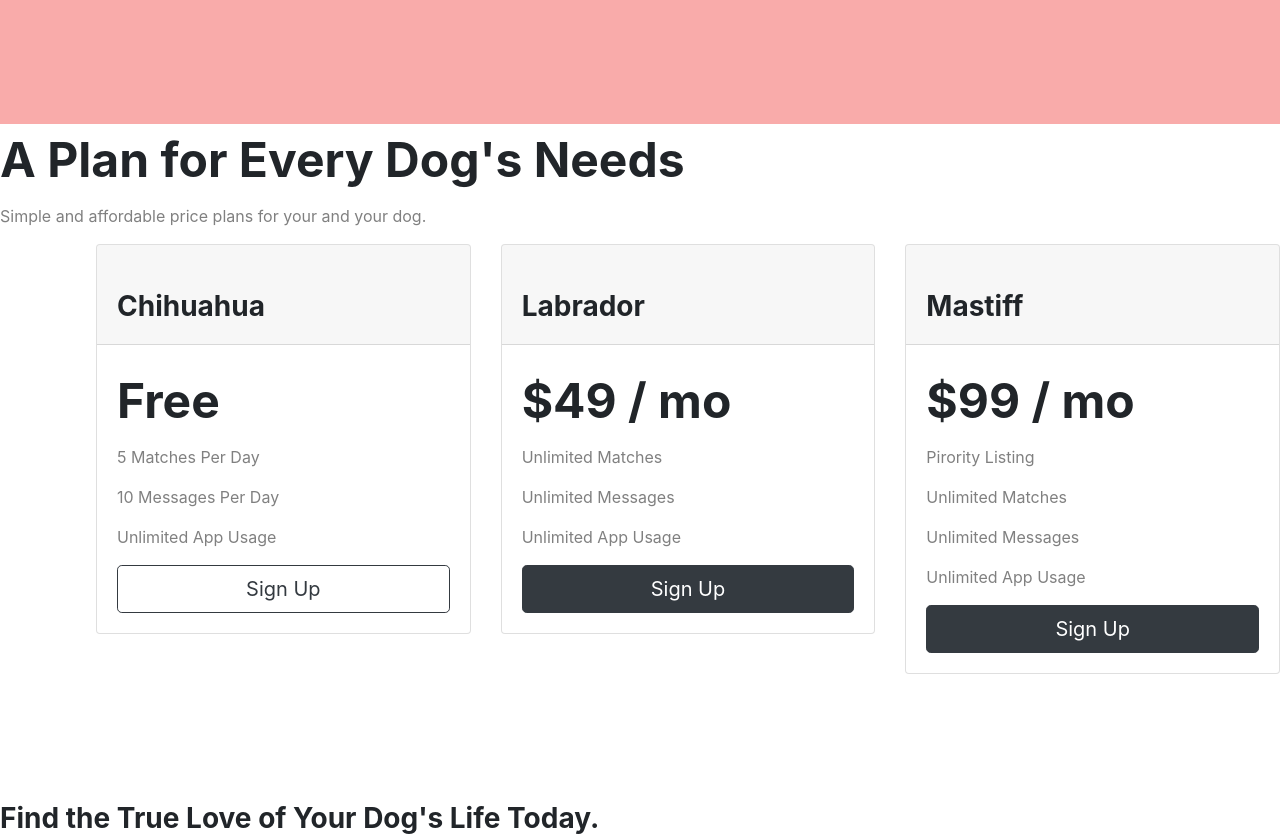
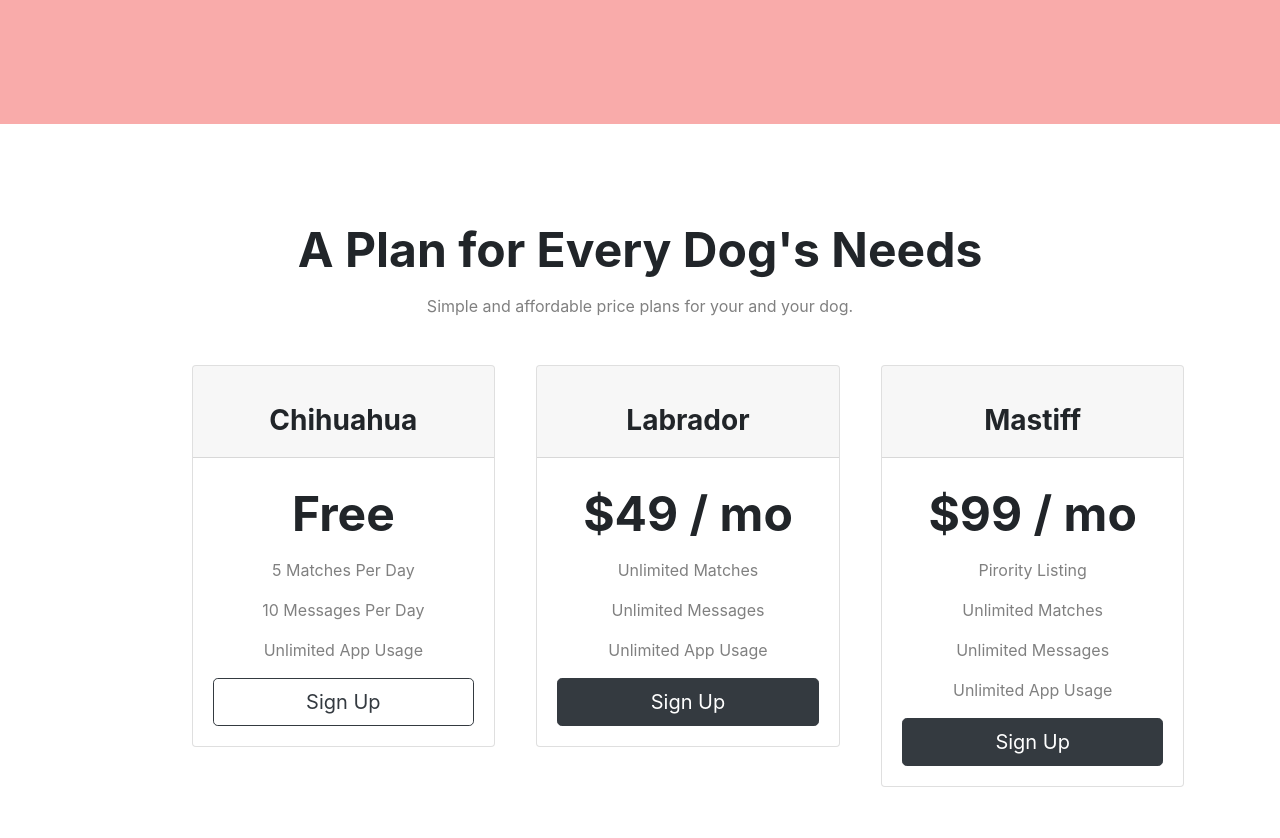
Before and after one commit to Sneha-Mittal88293/WEB-DEVELOPMENT, a plain HTML site: page Tindog/index.html in a window 1280 px wide. Shown: the part 2060-2898 px from the top of the page. Drawn offline with nearby package versions, Linux system fonts and the light colour scheme.

Commit message:
style sheet of tindog

```diff
--- a/Tindog/css/styles.css
+++ b/Tindog/css/styles.css
@@ -107,3 +107,14 @@ p{
     width: 20%;
     margin: 20px 20px 50px;
 }
+
+/* Pricing Section */
+
+#pricing{
+    padding: 90px;
+    text-align: center;
+}
+
+.pricing-col{
+    padding: 3% 2%;
+}
```
